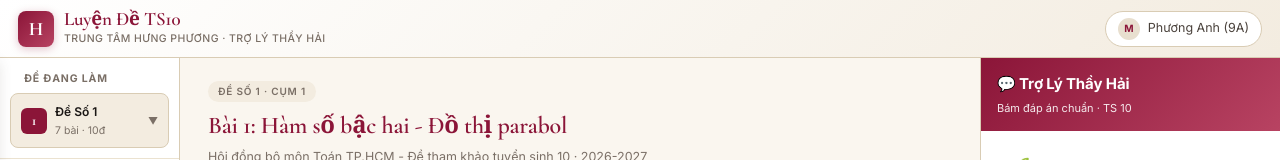
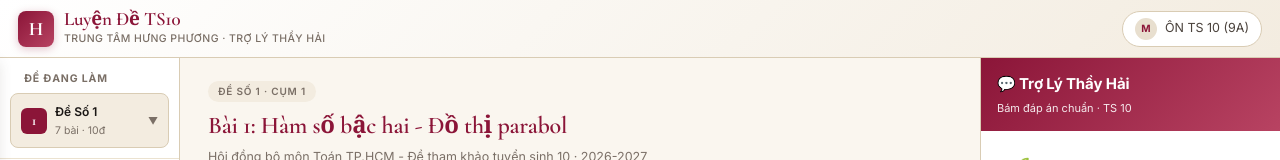
Before and after one commit to Ngochai2402/luyen-de-ts10, a website: page index.html in a window 1280 px wide. Shown: the top 160 px of the page. Drawn offline with nearby package versions, Linux system fonts and the light colour scheme.

Commit message:
Update index.html

```diff
--- a/index.html
+++ b/index.html
@@ -763,7 +763,7 @@
   <div style="display: flex; align-items: center; gap: 10px;">
     <div class="user-chip">
       <div class="user-avatar">M</div>
-      <span>Phương Anh (9A)</span>
+      <span>ÔN TS 10 (9A)</span>
     </div>
     <button class="mobile-toggle" id="btnRight" title="Trợ Lý Thầy Hải">
       <svg width="18" height="18" viewBox="0 0 24 24" fill="none" stroke="currentColor" stroke-width="2"><path d="M21 15a2 2 0 0 1-2 2H7l-4 4V5a2 2 0 0 1 2-2h14a2 2 0 0 1 2 2z"/></svg>
```
